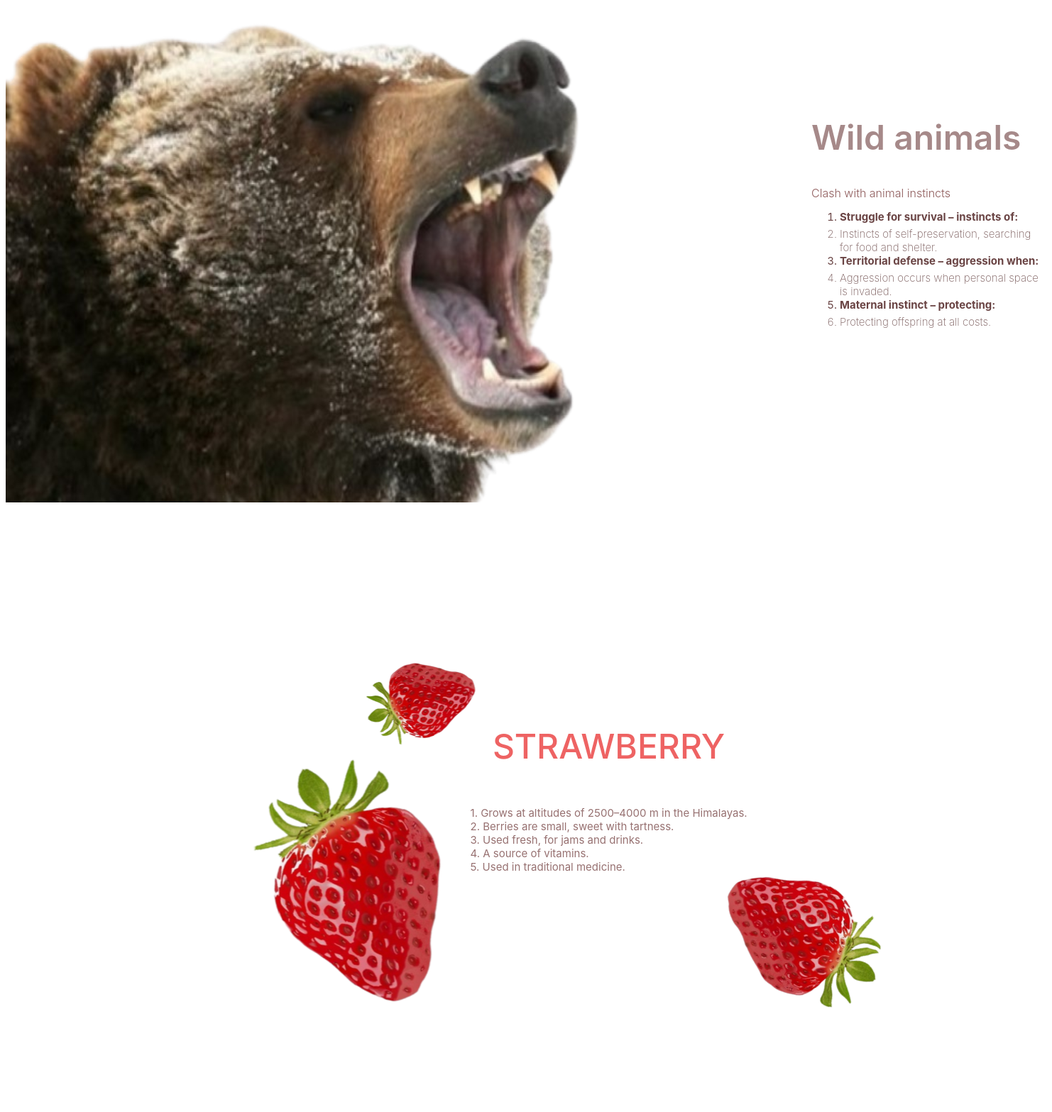
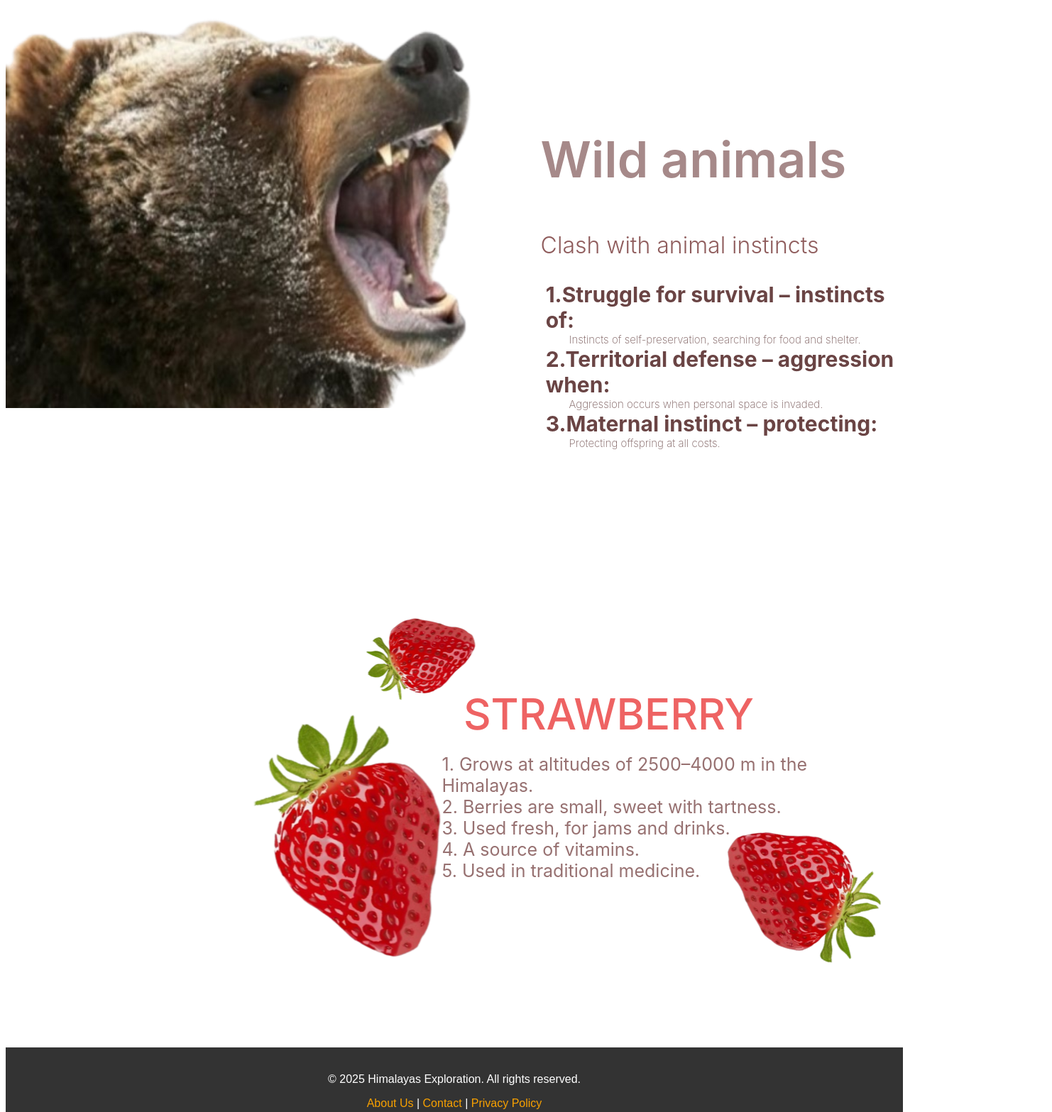
Before and after one commit to Viktoria-Majorenko/PROJECT-LOGIKAA, a plain HTML site: page index.html in a window 1280 px wide. Shown: the part 910-2477 px from the top of the page at 71% size, 1482 px wide, since content can reach past the window. Before the commit the page ends 2456 px from the top, so only its background shows below. Drawn offline with Linux system fonts and the light colour scheme.

Commit message:
PROJECT-LOGIKA

```diff
--- a/css/main.css
+++ b/css/main.css
@@ -29,17 +29,17 @@
 
 .content{
     display: flex;
+
 }
 
-.cntt-img{
-  justify-content: right;
+.img{
+    width: 100%;
+
 }
 
 
 .info{
-
-
-   margin-left: 25%;
+    margin-left: 7%;
    margin-top: 10%;
    margin-bottom: 10%;
 }
@@ -49,37 +49,31 @@
 .info-title{
     color: #A68989;
     font-family: Inter;
-    font-size: 48px;
+    font-size: 70px;
     font-style: normal;
     font-weight: 600;
     line-height: normal;
-
-    width: 299px;
-    height: 58px;
 }
 
 .info-text{
     color: #8F5C5C;
     font-family: Inter;
-    font-size: 16px;
+    font-size: 32px;
     font-style: normal;
     font-weight: 300;
     line-height: normal;
-
-    width: 210px;
-    height: 18px;
 }
 
 .inf-tex{
     color: #6A4444;
     font-family: Inter;
-    font-size: 15px;
+    font-size: 30px;
     font-style: normal;
     font-weight: 400;
     line-height: normal;
 
-    width: 299px;
-    height: 24px;
+    list-style: none;
+    margin-left: -7%;
 }
 
 .inf-teg{
@@ -90,7 +84,7 @@
     font-weight: 200;
     line-height: normal;
 
-    width: 292px;
+    list-style: none;
 }
 
 .contentt{
@@ -100,7 +94,7 @@
     margin-left: 15%;
     width: 1200px;
     height:700px ;
-    margin-top: 10%;
+
 
 }
 
@@ -113,14 +107,14 @@
 .hero2{
     display: flex;
     justify-content: center;
-    padding-left: 10%;
+
 }
 
 
 .hero-title{
     color: #EE6363;
     font-family: Inter;
-    font-size: 48px;
+    font-size: 60px;
     font-style: normal;
     font-weight: 500;
     line-height: normal;
@@ -129,8 +123,28 @@
 .hero-text{
     color: #977171;
     font-family: Inter;
-    font-size: 15px;
+    font-size: 25px;
     font-style: normal;
     font-weight: 400;
     line-height: normal;
+
+    padding-left: 20%;
+    margin-top: -7%;
 }
+
+.footer{
+    background-color: #785959;
+    padding-bottom: 5px;
+}
+
+.ikons{
+    font-size: 30px;
+    list-style: none;
+    display: flex;
+    gap: 20px;
+
+}
+
+ .ikko{
+    align-items: center;
+ }
--- a/index.html
+++ b/index.html
@@ -14,18 +14,18 @@
 
     <main class="content">
         <div class="cntt-img">
-        <img src="./photo/ok.png" alt="">
+        <img src="./photo/ok.png" alt="" class="img">
     </div>
         <div class="info">
             <div class="info-texts">
                 <h2 class="info-title">Wild animals</h2>
                 <p class="info-text">Clash with animal instincts</p>
                 <ol>
-                    <li class="inf-tex"><strong> Struggle for survival – instincts of:</strong></li>
+                    <li class="inf-tex"><strong> 1.Struggle for survival – instincts of:</strong></li>
                     <li class="inf-teg">Instincts of self-preservation, searching for food and shelter.</li>
-                    <li class="inf-tex"><strong> Territorial defense – aggression when:</strong></li>
+                    <li class="inf-tex"><strong> 2.Territorial defense – aggression when:</strong></li>
                     <li class="inf-teg">Aggression occurs when personal space is invaded.</li>
-                    <li class="inf-tex"><strong> Maternal instinct – protecting:</strong></li>
+                    <li class="inf-tex"><strong> 3.Maternal instinct – protecting:</strong></li>
                     <li class="inf-teg">Protecting offspring at all costs.</li>
                 </ol>
             </div>
@@ -38,6 +38,7 @@
         </div>
 
         <div class="hero2">
+            <ul>
             <p class="hero-text">1. Grows at altitudes of 2500–4000 m in the Himalayas. <br>
 
                 2. Berries are small, sweet with tartness. <br>
@@ -47,12 +48,21 @@
                 4. A source of vitamins. <br>
 
                 5. Used in traditional medicine.</p>
+            </ul>
         </div>
 
     </section>
 
-    <footer>
-
+    <footer style="background-color: #333; color: white; text-align: center; padding: 20px; font-family: Arial, sans-serif;">
+        <p>&copy; 2025 Himalayas Exploration. All rights reserved.</p>
+        <p><a href="about.html" style="color: #f8a100; text-decoration: none;">About Us</a> |
+           <a href="contact.html" style="color: #f8a100; text-decoration: none;">Contact</a> |
+           <a href="privacy.html" style="color: #f8a100; text-decoration: none;">Privacy Policy</a></p>
+        <p>Follow us on:
+            <a href="#" style="color: #f8a100; text-decoration: none;">Facebook</a> |
+            <a href="#" style="color: #f8a100; text-decoration: none;">Instagram</a> |
+            <a href="#" style="color: #f8a100; text-decoration: none;">Twitter</a>
+        </p>
     </footer>
 </body>
 </html>
```
